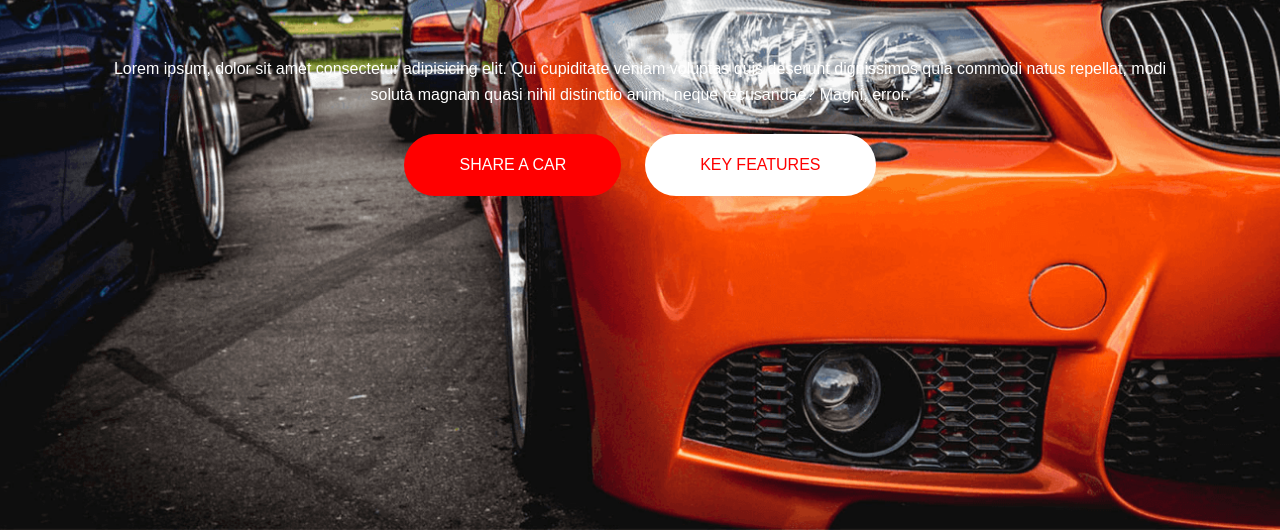
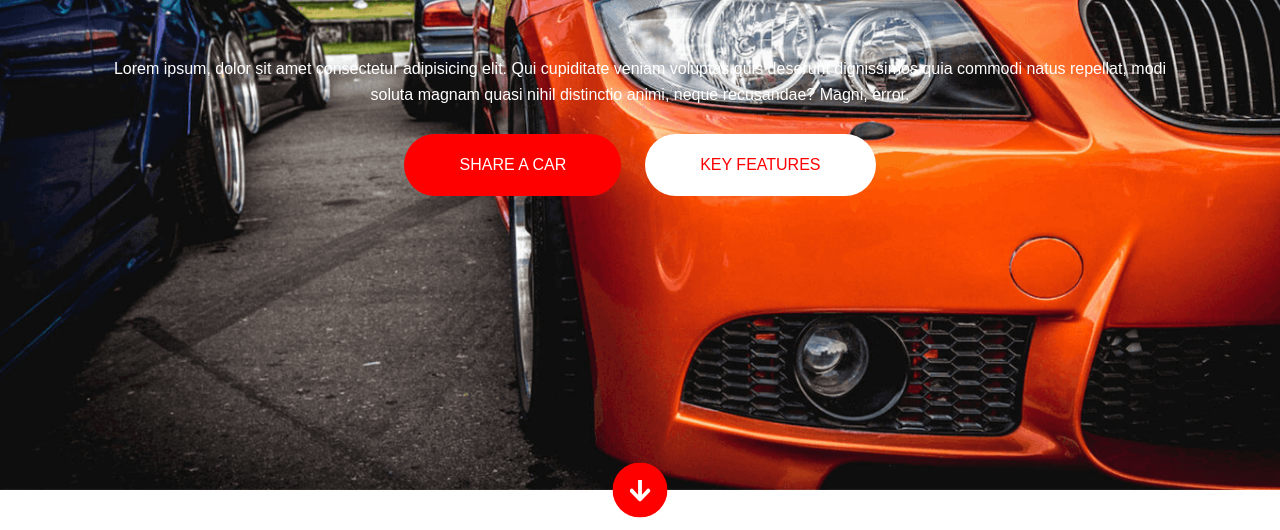
Before and after one commit to DevYadav-D/car_sharing, a website: page index.html in a window 1280 px wide. Shown: the part 270-800 px from the top of the page. Drawn offline with Linux system fonts and the light colour scheme.

Commit message:
intro componenent without RWD

```diff
--- a/index.html
+++ b/index.html
@@ -37,6 +37,8 @@
             </div>
         </section>
 
+        <a href="./src/images/icon-arrow-down.svg" class="intro__more">Show more</a>
+
     </div>
 </body>
 </html>
--- a/src/scss/components/intro.scss
+++ b/src/scss/components/intro.scss
@@ -4,10 +4,11 @@
 .intro{
     background-image: url("#{$images-path}/intro-bg.png");
     width: 100%;
-    min-height: 100vh;
+    min-height: 95vh;
     background-position: center;
     background-repeat: no-repeat;
     background-size: cover;
+    position: relative;
 
     &__content{
         max-width: rem(1060px);
@@ -51,4 +52,18 @@
         background-color: white;
         color: $primary-color;
     }
+    &__more{
+        width: rem(55px);
+        height: rem(55px);
+        background:url("#{$images-path}/icon-arrow-down.svg") no-repeat center, $primary-color;
+        border-radius: 50%;
+        text-decoration: none;
+        color:transparent;
+        overflow: hidden;
+        display: inline-block;
+        position: absolute;
+        left: 50%;
+        bottom: 0;
+        transform: translateY(50%) translateX(-50%);
+    }
 }
```
Also changed, not shown: src/css/styles.css, src/images/icon-arrow-down.svg (added), 1 other file.
